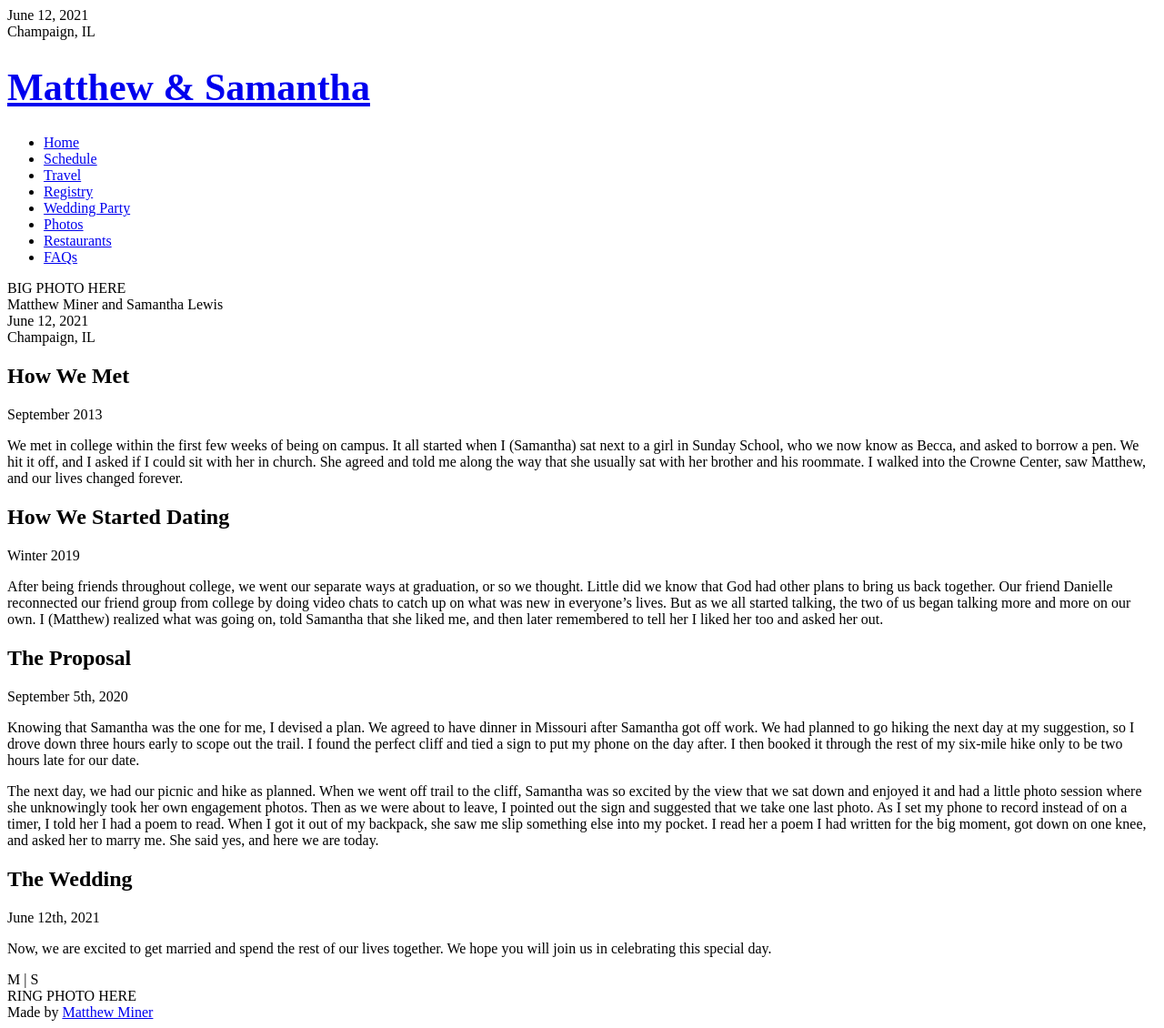
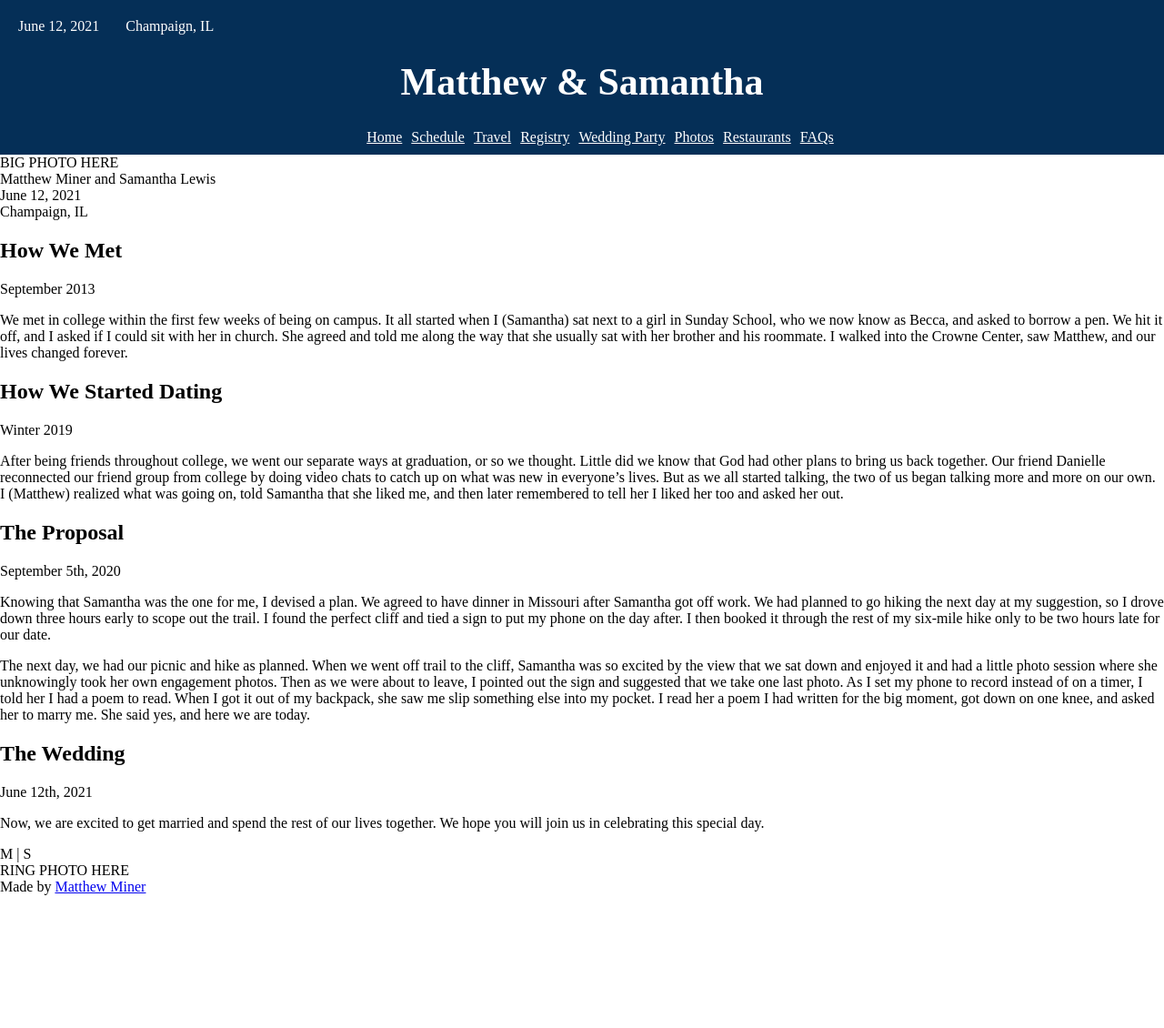
Before and after one commit to mminer237/theminers2021, a Jekyll site: the page built from index.html, in a window 1280 px wide. Shown: the whole page at 91% size. Built offline with Jekyll 4.4.1, drawn with Linux system fonts in a browser that asks for light colours; after the commit the page ends 984 px from its top, so only the background shows below that.

Commit message:
Styled header

```diff
--- a/_includes/header.html
+++ b/_includes/header.html
@@ -1,7 +1,9 @@
 <header>
 	<time datetime="{{ site.date | date: "%Y-%m-%d" }}">{{ site.date | date: "%B %-d, %Y" }}</time>
 	<div class="location">{{ site.location }}</div>
-	<a href="/"><h1>{{ site.manFirstName }} & {{ site.womanFirstName }}</h1></a>
+	<div class="names">
+		<a href="/"><h1>{{ site.manFirstName }} & {{ site.womanFirstName }}</h1></a>
+	</div>
 	<nav>
 		<ul>
 			<li><a href="/">Home</a></li>
--- a/css/style.scss
+++ b/css/style.scss
@@ -1,10 +1,43 @@
 ---
 ---
 
+body {
+	font-family: 'Cormorant Garamond', serif;
+	margin: 0;
+}
+
+header {
+	background-color: {{ site.themeColor }};
+	color: white;
+	a { color: white; }
+	padding: 20px 20px 10px 20px;
+
+	time {
+		padding-right: 25px;
+	}
+	.location {
+		display: inline-block;
+	}
+	.names {
+		text-align: center;
+	}
+}
+
 h1 {
+	display: inline-block;
 	font-size: 42px;
 }
 
-body {
-	font-family: 'Cormorant Garamond', serif;
+nav {
+	text-align: center;
+
+	ul {
+		display: inline-flex;
+		list-style: none;
+		margin: 0 -5px;
+
+		li {
+			margin: 0 5px;
+		}
+	}
 }
```
